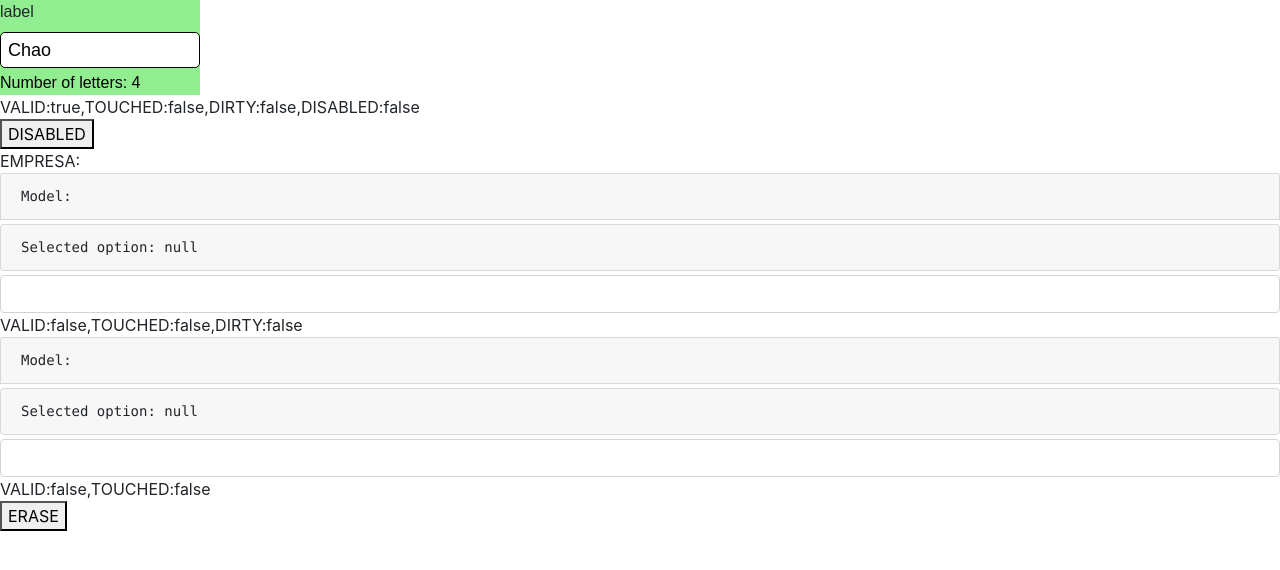
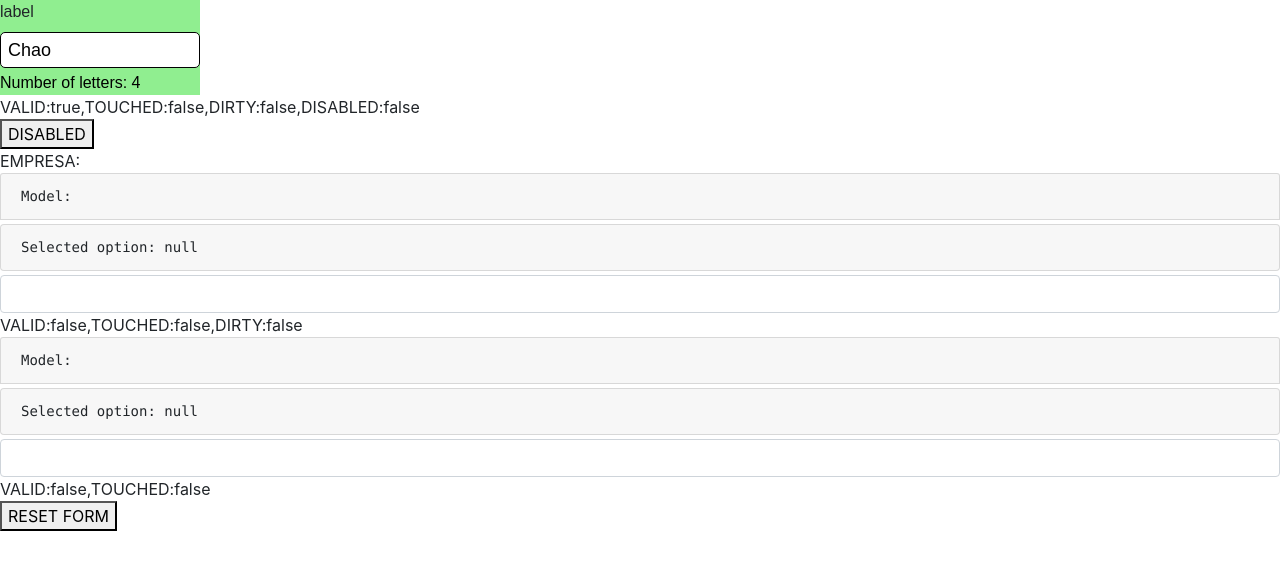
Before and after one commit to masalbertwork/componentExample, an Angular app: page / in a window 1280 px wide. Shown: the top 570 px of the page. Built offline with nearby package versions, Linux system fonts and the light colour scheme.

Commit message:
canvis x styles

```diff
--- a/src/app/app.component.html
+++ b/src/app/app.component.html
@@ -37,5 +37,5 @@
       }}
     </div>
   </form>
-  <div><button (click)="remove()">ERASE</button></div>
+  <div><button (click)="remove()">RESET FORM</button></div>
 </div>
--- a/src/app/combo-empresa/combo-empresa.component.html
+++ b/src/app/combo-empresa/combo-empresa.component.html
@@ -1,4 +1,4 @@
-<form [formGroup]="myForm">
+<div [formGroup]="myForm">
   EMPRESA:
   <app-combo-control
     formControlName="user"
@@ -7,4 +7,4 @@
     (focusElement)="tocat($event)"
     (focus)="tocat()"
   ></app-combo-control>
-</form>
+</div>
--- a/src/app/combo-empresa/combo-empresa.component.scss
+++ b/src/app/combo-empresa/combo-empresa.component.scss
@@ -0,0 +1,3 @@
+.ng-invalid {
+  border: 1px solid lightcoral;
+}
```
Also changed, not shown: src/app/combo-control/combo-control.component.scss (+9 -0 lines).
